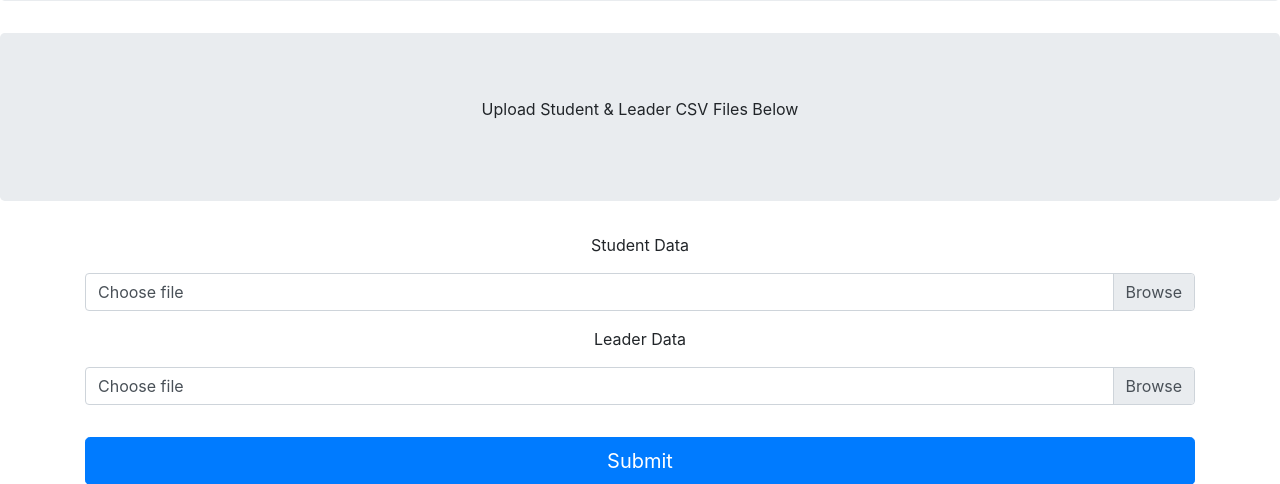
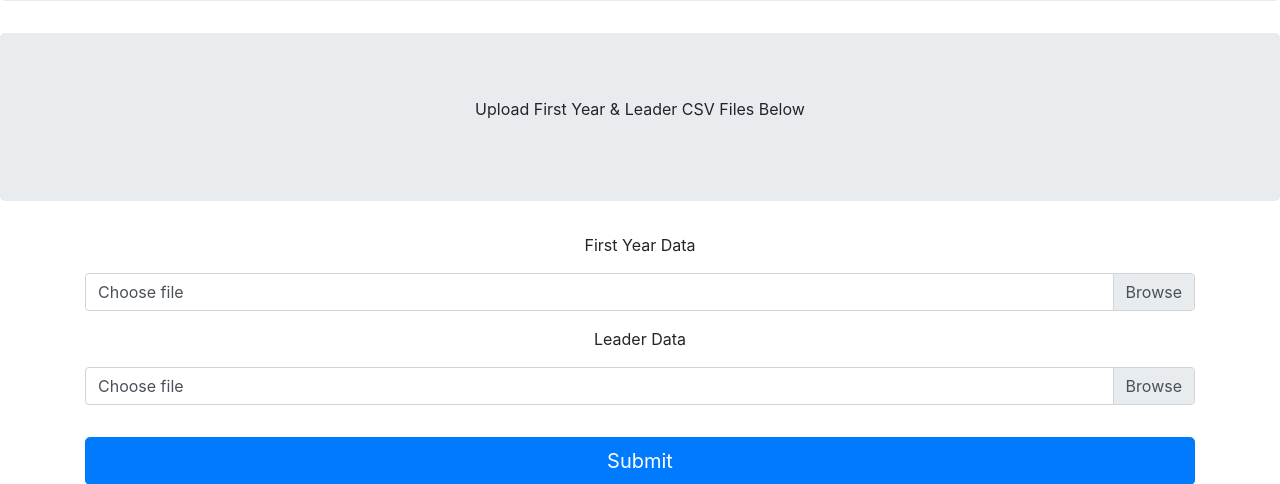
Before and after one commit to LexaMichaelides/colourTeams, a Flask app: page / in a window 1280 px wide. Shown: the part 183-667 px from the top of the page. Run offline with Flask 2, Linux system fonts and the light colour scheme; some libraries are stand-ins or nearby versions.

```diff
--- a/requirements.txt
+++ b/requirements.txt
@@ -1,2 +1,4 @@
 pandas==0.25.2
 numpy==1.17.3
+Flask==1.0.2
+gunicorn 19.9.0
--- a/templates/upload.html
+++ b/templates/upload.html
@@ -16,7 +16,7 @@
 	</div>
 
 	<div class="jumbotron text-center">
-		<p>Upload Student & Leader CSV Files Below</p>
+		<p>Upload First Year & Leader CSV Files Below</p>
 	</div>
 
 <!-- writes description in description box-->
@@ -25,7 +25,7 @@
 			<form method=post enctype=multipart/form-data>
 
 				<div class="text-center">
-					<p>Student Data</p>
+					<p>First Year Data</p>
 				</div>
 
 				<div class="d-flex justify-content-center">
```
Also changed, not shown: 1 other file.
